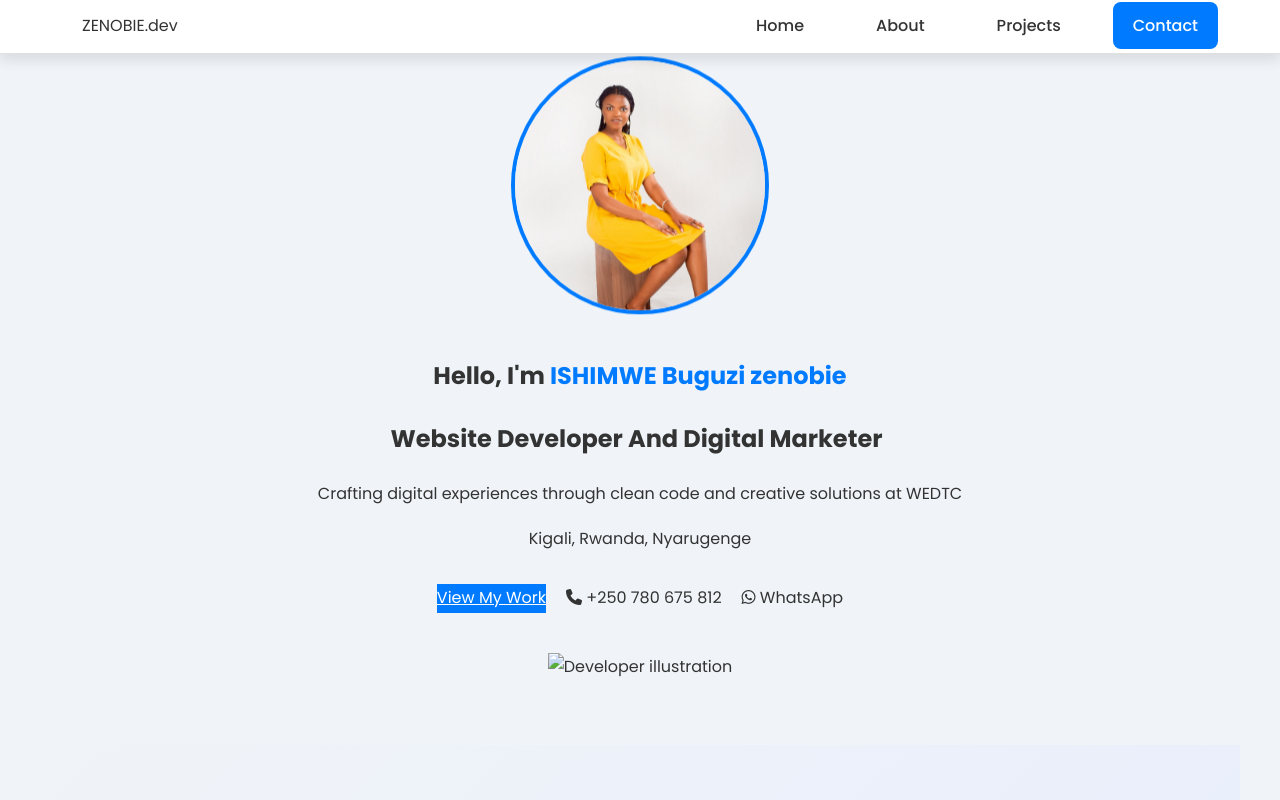
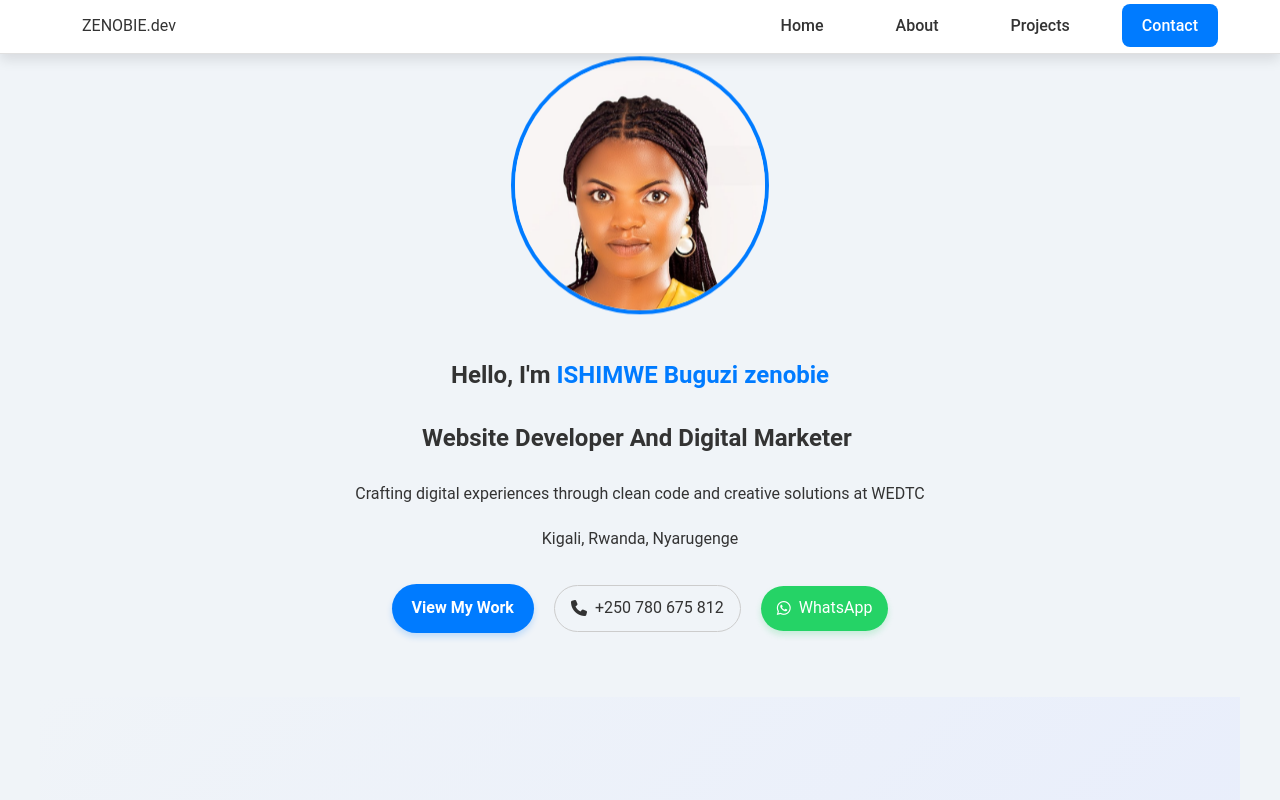
Before and after one commit to luckyusY/Ishimwe-Buguzi-Zenobie, a plain HTML site: page index.html in a window 1280 px wide. Shown: the top 800 px of the page. Drawn offline with nearby package versions, Linux system fonts and the light colour scheme.

Commit message:
Updated project with new features

```diff
--- a/index.html
+++ b/index.html
@@ -123,7 +123,7 @@
             <div class="container">
                 <div class="hero-content" style="text-align: center; max-width: 800px; margin: 0 auto;">
                     <div class="profile-image" style="width: 250px; height: 250px; border-radius: 50%; margin: 0 auto 2rem; overflow: hidden; border: 4px solid #007bff; animation: float 3s ease-in-out infinite;">
-                        <img src="assets/images/Buguzi image 1.jpg" alt="ISHIMWE Buguzi zenobie" style="width: 100%; height: 100%; object-fit: cover;">
+                        <img src="assets/images/Zenobie 2.jpeg" alt="ISHIMWE Buguzi zenobie" style="width: 100%; height: 100%; object-fit: cover;">
                     </div>
                     <style>
                         @keyframes float {
@@ -136,15 +136,61 @@
                     <h2 class="typewriter" style="color: #333333;">Website Developer And Digital Marketer</h2>
                     <p class="hero-description" style="color: #333333;">Crafting digital experiences through clean code and creative solutions at WEDTC</p>
                     <p style="color: #333333;">Kigali, Rwanda, Nyarugenge</p>
-                    <div class="cta-group" style="display: flex; justify-content: center; gap: 20px; margin: 30px 0;">
-                        <a href="pages/projects.html" class="primary-btn" style="background-color: #007bff; color: #ffffff;">View My Work</a>
-                        <a href="tel:+250780675812" style="color: #333333; text-decoration: none;"><i class="fas fa-phone"></i> +250 780 675 812</a>
-                        <a href="https://wa.me/250780675812" style="color: #333333; text-decoration: none;"><i class="fab fa-whatsapp"></i> WhatsApp</a>
-                    </div>
+                    <div class="cta-group" style="
+                    display: flex;
+                    justify-content: center;
+                    align-items: center;
+                    gap: 20px;
+                    margin: 30px 0;
+                    flex-wrap: wrap;
+                ">
+                    <a href="pages/projects.html" class="primary-btn" style="
+                        background-color: #007bff;
+                        color: #ffffff;
+                        padding: 10px 20px;
+                        border-radius: 25px;
+                        font-weight: bold;
+                        text-decoration: none;
+                        transition: 0.3s;
+                        box-shadow: 0 4px 6px rgba(0, 123, 255, 0.2);
+                    ">
+                        View My Work
+                    </a>
+
+                    <a href="tel:+250780675812" style="
+                        color: #333333;
+                        text-decoration: none;
+                        font-size: 16px;
+                        display: flex;
+                        align-items: center;
+                        gap: 8px;
+                        padding: 8px 16px;
+                        border: 1px solid #ccc;
+                        border-radius: 25px;
+                        transition: 0.3s;
+                    ">
+                        <i class="fas fa-phone"></i> +250 780 675 812
+                    </a>
+
+                    <a href="https://wa.me/250780675812" style="
+                        color: #ffffff;
+                        background-color: #25d366;
+                        padding: 8px 16px;
+                        border-radius: 25px;
+                        font-size: 16px;
+                        text-decoration: none;
+                        display: flex;
+                        align-items: center;
+                        gap: 8px;
+                        transition: 0.3s;
+                        box-shadow: 0 4px 6px rgba(37, 211, 102, 0.2);
+                    ">
+                        <i class="fab fa-whatsapp"></i> WhatsApp
+                    </a>
                 </div>
-                <div class="hero-image" style="text-align: center; margin-top: 40px;">
-                    <img src="assets/images/developer-illustration.svg" alt="Developer illustration" style="max-width: 100%; height: auto;">
+
                 </div>
+
             </div>
         </section>
 
@@ -178,7 +224,7 @@
                         </p>
                         <ul style="list-style: none; margin: 0 0 2.5rem; padding-left: 0;">
                             <li style="margin-bottom: 1rem; color: #333333; display: flex; align-items: center; gap: 10px;">
-                                <span style="color: #007bff; font-size: 1.2rem;">✓</span> Identifying and analyzing tender opportunities
+                                <span style="color: #007bff; font-size: 1.2rem;">✓</span> Identifying and analyzing tenders
                             </li>
                             <li style="margin-bottom: 1rem; color: #333333; display: flex; align-items: center; gap: 10px;">
                                 <span style="color: #007bff; font-size: 1.2rem;">✓</span> Preparing winning proposals
@@ -238,7 +284,7 @@
                             <h4 style="font-size: 1.2rem; margin-bottom: 1rem; color: #333333; display: flex; align-items: center; gap: 8px;">
                                 <span style="font-size: 1.4rem;">🛠️</span> Technologies
                             </h4>
-                            <div style="display: flex; flex-wrap: wrap; gap: 8px;">
+                            <div style="display: flex; flex-direction: column; gap: 8px;">
                                 <span style="background: #ffffff; padding: 6px 12px; border-radius: 20px; font-size: 0.9rem; color: #333333; box-shadow: 0 2px 4px rgba(0,0,0,0.05);">
                                     <i class="fab fa-html5"></i> HTML/CSS/JS
                                 </span>
@@ -282,7 +328,7 @@
                             <h4 style="font-size: 1.2rem; margin-bottom: 1rem; color: #333333; display: flex; align-items: center; gap: 8px;">
                                 <span style="font-size: 1.4rem;">🛠️</span> Platforms
                             </h4>
-                            <div style="display: flex; flex-wrap: wrap; gap: 8px;">
+                            <div style="display: flex; flex-direction: column; gap: 8px;">
                                 <span style="background: #ffffff; padding: 6px 12px; border-radius: 20px; font-size: 0.9rem; color: #333333; box-shadow: 0 2px 4px rgba(0,0,0,0.05);">
                                     <i class="fab fa-google"></i> Google Ads
                                 </span>
@@ -336,6 +382,13 @@
             <div class="container">
                 <h3 style="text-align: center; margin-bottom: 3rem; font-size: 2rem; color: #333333; font-weight: 600;">Companies I've Worked With</h3>
                 <div class="company-grid" style="display: grid; grid-template-columns: repeat(auto-fit, minmax(280px, 1fr)); gap: 2rem; max-width: 1200px; margin: 0 auto; padding: 0 1rem;">
+                    <a href="https://www.emallproperty.com" target="_blank" class="company-item" style="text-align: center; padding: 2.5rem; background: #ffffff; border-radius: 20px; box-shadow: 0 4px 6px rgba(0,0,0,0.1); transition: all 0.4s ease; text-decoration: none; display: flex; flex-direction: column; align-items: center;">
+                        <div style="width: 180px; height: 180px; display: flex; align-items: center; justify-content: center; margin-bottom: 1.5rem;">
+                            <img src="assets/images/Amikus logo.png" alt="eMall Logo" style="width: 100%; height: 100%; object-fit: contain;">
+                        </div>
+                        <h4 style="color: #333333; font-size: 1.5rem; margin-bottom: 0.5rem; font-weight: 600;">Amikus group LTD</h4>
+                        <p style="color: #333333; opacity: 0.8; font-size: 1.1rem;">www.mallproperty.com</p>
+                    </a>
                     <a href="https://www.wedtc.rw" target="_blank" class="company-item" style="text-align: center; padding: 2.5rem; background: #ffffff; border-radius: 20px; box-shadow: 0 4px 6px rgba(0,0,0,0.1); transition: all 0.4s ease; text-decoration: none; display: flex; flex-direction: column; align-items: center;">
                         <div style="width: 180px; height: 180px; display: flex; align-items: center; justify-content: center; margin-bottom: 1.5rem;">
                             <img src="assets/images/Wedtc logo.png" alt="WeDTC Logo" style="width: 100%; height: 100%; object-fit: contain;">
--- a/styles/style.css
+++ b/styles/style.css
@@ -1,14 +1,14 @@
 /* Global Styles */
 :root {
     /* Modern color palette */
-    --primary-color: #007bff; /* Kept same as it matches */
-    --secondary-color: #333333; /* Kept same as it matches */
-    --text-color: #333333; /* Kept same as it matches */
-    --bg-color: #f0f4f8; /* Kept same as it matches */
-    --accent-color: #007bff; /* Changed to match index.html */
-    --gradient-primary: linear-gradient(135deg, #007bff, #007bff); /* Changed to match index.html */
+    --primary-color: #4a90e2; /* Updated primary color */
+    --secondary-color: #2c3e50; /* Updated secondary color */
+    --text-color: #2c3e50; /* Updated text color */
+    --bg-color: #ecf0f1; /* Updated background color */
+    --accent-color: #e74c3c; /* Updated accent color */
+    --gradient-primary: linear-gradient(135deg, #4a90e2, #e74c3c); /* Updated gradient */
     --surface-color: #ffffff; /* Kept same as it matches */
-    --muted-color: #666666; /* Kept same as it matches */
+    --muted-color: #95a5a6; /* Updated muted color */
 
     /* Enhanced shadows */
     --shadow-sm: 0 2px 4px rgba(0, 0, 0, 0.06);
@@ -27,7 +27,7 @@
 }
 
 body {
-    font-family: 'Poppins', system-ui, -apple-system, sans-serif;
+    font-family: 'Roboto', system-ui, -apple-system, sans-serif; /* Updated font family */
     margin: 0;
     padding: 0;
     background-color: var(--bg-color);
```
Also changed, not shown: assets/images/Amikus logo.png (added), assets/images/Zenobie 2.jpeg (added).
